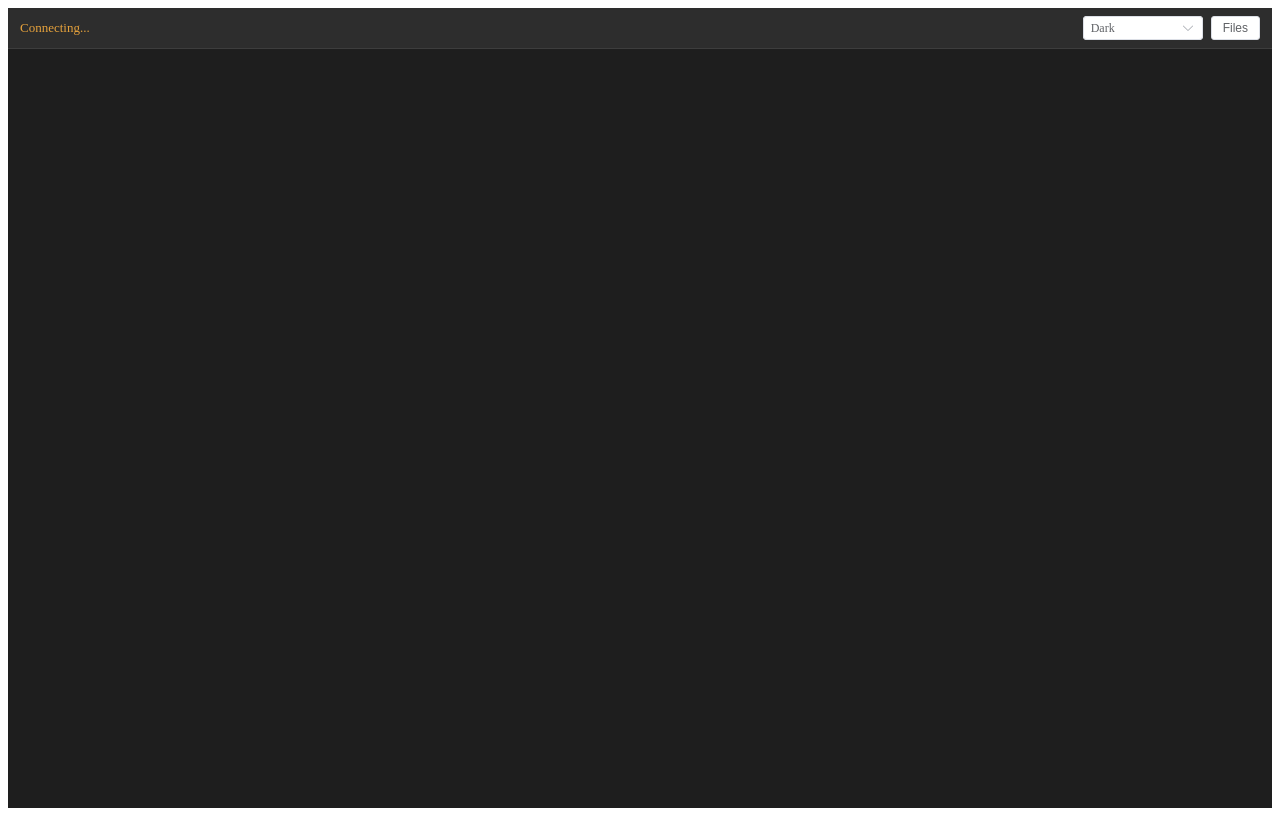
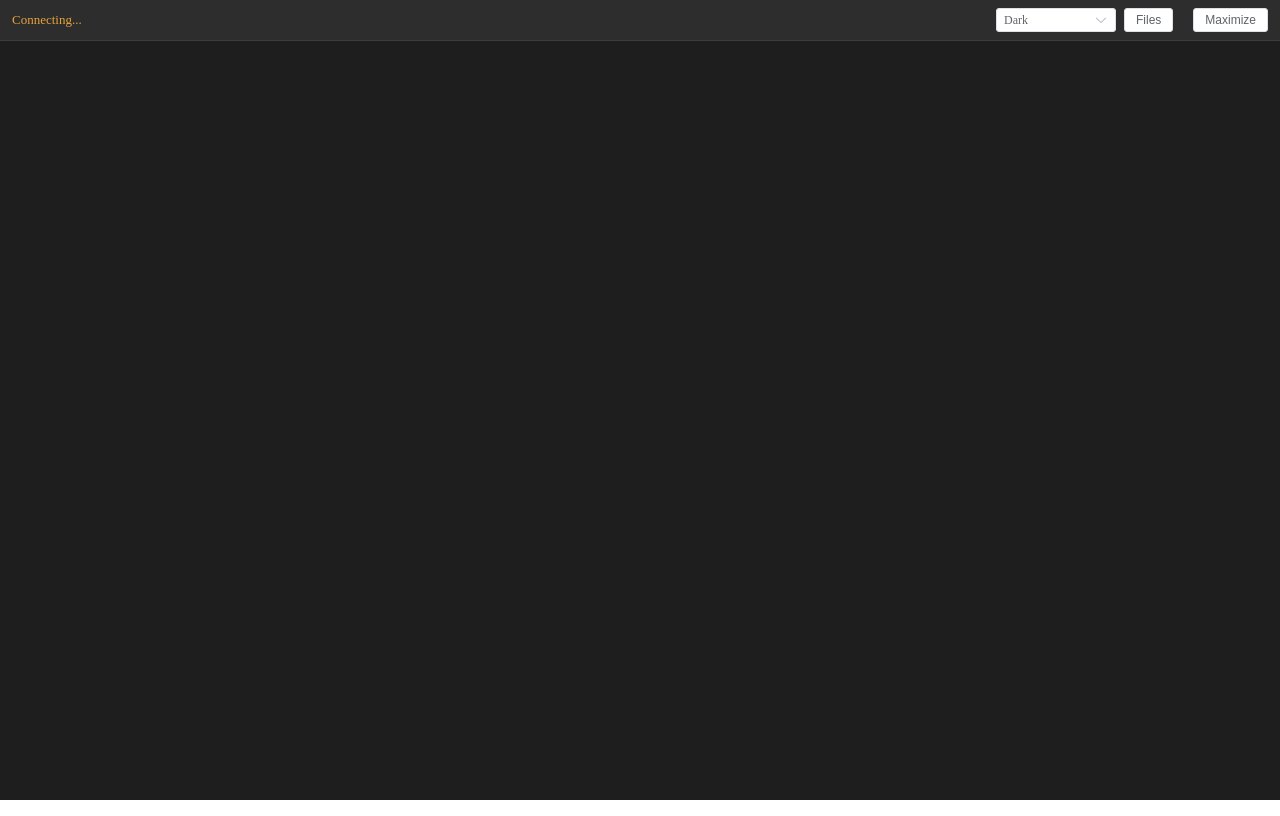
Before and after one commit to chuanqidota/gremote, a Vue app in the folder frontend/: page /term in a window 1280 px wide. Built offline with nearby package versions, Linux system fonts and the light colour scheme.

Commit message:
fix: remove white borders, add fullscreen maximize button
- Reset body/html margin/padding globally in index.html
- Add maximize/exit button using Fullscreen API to terminal toolbar

```diff
--- a/frontend/index.html
+++ b/frontend/index.html
@@ -4,6 +4,9 @@
     <meta charset="UTF-8" />
     <meta name="viewport" content="width=device-width, initial-scale=1.0" />
     <title>WebSSH</title>
+    <style>
+      html, body { margin: 0; padding: 0; }
+    </style>
   </head>
   <body>
     <div id="app"></div>
--- a/frontend/src/pages/TerminalPage.vue
+++ b/frontend/src/pages/TerminalPage.vue
@@ -18,6 +18,9 @@
         </el-select>
         <el-button size="small" @click="openFileBrowser">
           Files
+        </el-button>
+        <el-button size="small" @click="toggleFullscreen">
+          {{ isFullscreen ? 'Exit' : 'Maximize' }}
         </el-button>
       </div>
     </div>
@@ -132,11 +135,27 @@ const toolbarStyle = computed(() => ({
   borderColor: themes[currentTheme.value].border,
 }))
 
+const isFullscreen = ref(false)
+
+function onFullscreenChange() {
+  isFullscreen.value = !!document.fullscreenElement
+}
+
+function toggleFullscreen() {
+  if (document.fullscreenElement) {
+    document.exitFullscreen()
+  } else {
+    document.documentElement.requestFullscreen()
+  }
+}
+
 onMounted(() => {
   if (!key) {
     ElMessage.error('Missing connection key')
     return
   }
+
+  document.addEventListener('fullscreenchange', onFullscreenChange)
 
   const socket = connect(wsHost)
 
@@ -204,6 +223,7 @@ function onFileUploaded() {
 }
 
 onBeforeUnmount(() => {
+  document.removeEventListener('fullscreenchange', onFullscreenChange)
   window.removeEventListener('resize', onResize)
   term?.dispose()
 })
```
